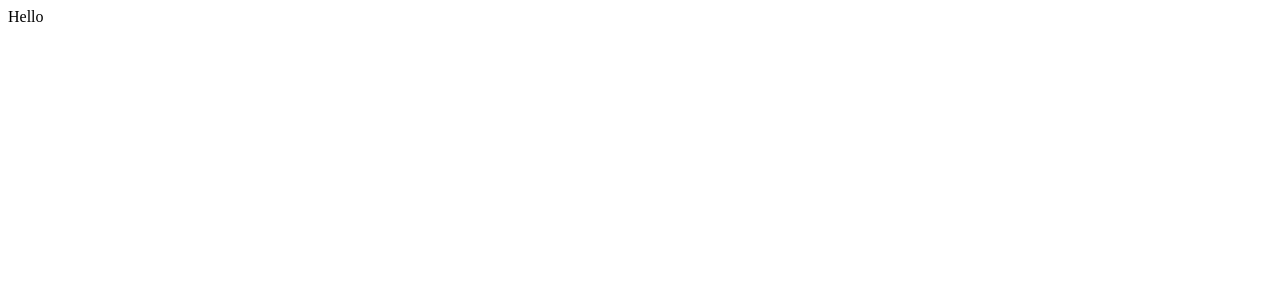
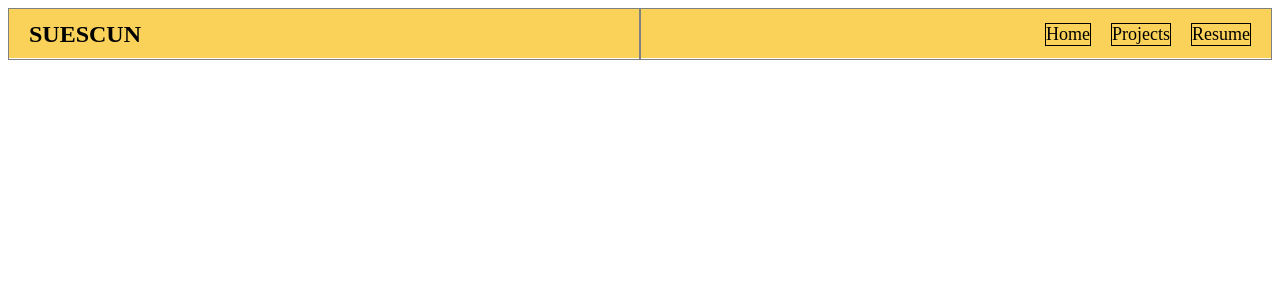
Before and after one commit to found-james/portfolio, a React (Create React App) app: page / in a window 1280 px wide. Shown: the top 300 px of the page. Built offline with nearby package versions, Linux system fonts and the light colour scheme.

Commit message:
create navbar with rcss breakpoints

```diff
--- a/src/App.js
+++ b/src/App.js
@@ -1,9 +1,10 @@
+import Default from "./layout/Default/Default";
 
 function App() {
   return (
-    <div className="App">
-      Hello
-    </div>
+    <Default>
+
+    </Default>
   );
 }
 
--- /dev/null
+++ b/src/components/Header/Header.js
@@ -0,0 +1,20 @@
+import styles from "./header.module.css";
+
+function Header() {
+  return (
+    <header className={styles.header}>
+        <section>
+            <h1>SUESCUN</h1>
+        </section>
+        <section>
+            <ul>
+                <li>Home</li>
+                <li>Projects</li>
+                <li>Resume</li>
+            </ul>
+        </section>
+    </header>
+  )
+}
+
+export default Header
--- /dev/null
+++ b/src/components/Header/header.module.css
@@ -0,0 +1,120 @@
+.header {
+    background-color: #fad25a;
+    height: 100px;
+    display: flex;
+    flex-direction: column;
+
+}
+
+.header section {
+    display: inherit;
+    justify-content: center;
+    height: 50%;
+    width: 100%;
+    border: 1px solid gray;
+}
+
+.header section:nth-of-type(1){
+    align-items: flex-end;
+}
+
+.header section:nth-of-type(1) > h1 {
+    border: 1px solid black;
+    width: fit-content;
+    margin: 0px;
+    border: 0px;
+}
+
+
+.header section:nth-of-type(2) > ul {
+    display: inherit;
+    align-items: center;
+    gap: 20px;
+    list-style: none;
+    /* border: 1px solid black; */
+    width: fit-content;
+    padding: 0px;
+    margin: 0px;
+
+}
+
+.header section:nth-of-type(2) > ul > li {
+
+    border: 1px solid black;
+    font-size: large;
+
+}
+
+@media only screen and (min-width: 810px) {
+    .header {
+        background-color: #fad25a;
+        height: 50px;
+        display: flex;
+        flex-direction: row;
+
+    }
+
+    .header section {
+        height: 100%;
+        width: 50%;
+    }
+
+    .header section:nth-of-type(1){
+        justify-content: flex-start;
+        align-items: center;
+    }
+
+    .header section:nth-of-type(1) > h1 {
+        border: 1px solid black;
+        width: fit-content;
+        margin: 0px;
+        border: 0px;
+        position: relative;
+        left: 20px;
+    }
+
+    .header section:nth-of-type(2){
+        justify-content: flex-end;
+    }
+
+    .header section:nth-of-type(2) > ul {
+        display: inherit;
+        align-items: center;
+        gap: 20px;
+        list-style: none;
+        /* border: 1px solid black; */
+        width: fit-content;
+        padding: 0px;
+        margin: 0px;
+        position: relative;
+        right: 20px;
+
+    }
+
+}
+/*
+
+
+.header section:nth-of-type(1){
+    background-color: #00FFFF;
+}
+
+.header section:nth-of-type(2){
+    background-color: #9CAF88;
+}
+
+.header section:nth-of-type(2) > ul {
+    display: flex;
+    list-style: none;
+    border: 1px solid black;
+    width: fit-content;
+    padding: 0px;
+    margin: 0px;
+
+}
+
+.header section:nth-of-type(2) > ul > li {
+
+    border: 1px solid black;
+
+} */
--- /dev/null
+++ b/src/layout/Default/Default.js
@@ -0,0 +1,15 @@
+import { Fragment } from "react"
+import Header from "../../components/Header/Header"
+
+function Default({ children }) {
+  return (
+    <Fragment>
+    <Header />
+    <main>
+        { children }
+    </main>
+    </Fragment>
+  )
+}
+
+export default Default
```
